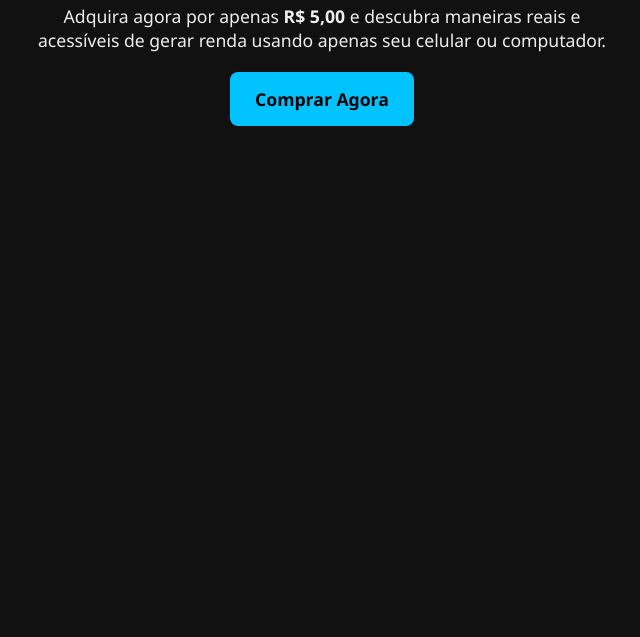
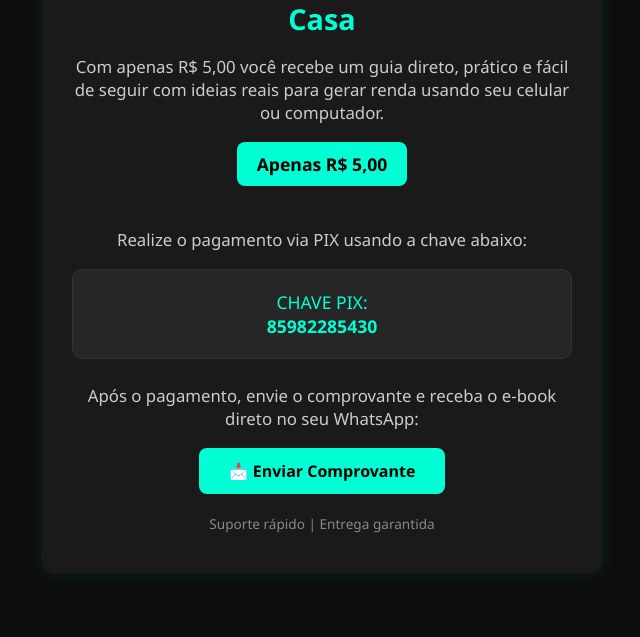
Before and after one commit to gutincascadebala/ebook-renda-extra, a plain HTML site: page index.html in a window 1280 px wide. Shown: the part 163-800 px from the top of the page, without its empty margins (318-958 px from the left). Drawn offline with Linux system fonts and the light colour scheme.

Commit message:
Add files via upload

```diff
--- a/index.html
+++ b/index.html
@@ -1,96 +1,109 @@
-
 <!DOCTYPE html>
 <html lang="pt-BR">
 <head>
   <meta charset="UTF-8" />
   <meta name="viewport" content="width=device-width, initial-scale=1.0" />
-  <title>Compre o Guia de Renda Extra</title>
+  <title>Guia de Renda Extra</title>
   <style>
     body {
       margin: 0;
       padding: 0;
       font-family: 'Segoe UI', sans-serif;
-      background-color: #111;
-      color: #eee;
+      background-color: #0d0d0d;
+      color: #f1f1f1;
+      display: flex;
+      justify-content: center;
+      align-items: center;
+      min-height: 100vh;
     }
 
     .container {
-      max-width: 600px;
-      margin: 0 auto;
-      padding: 40px 20px;
+      background-color: #1a1a1a;
+      padding: 40px 30px;
+      border-radius: 12px;
+      max-width: 500px;
+      width: 90%;
+      box-shadow: 0 0 20px rgba(0, 255, 170, 0.1);
       text-align: center;
     }
 
     h1 {
-      font-size: 2rem;
-      margin-bottom: 20px;
+      font-size: 1.8rem;
+      margin-bottom: 15px;
+      color: #00ffd5;
     }
 
     p {
-      font-size: 1.1rem;
-      margin-bottom: 20px;
+      font-size: 1.05rem;
+      margin-bottom: 18px;
+      color: #ccc;
     }
 
-    .buy-button {
-      background-color: #00c3ff;
+    .price {
+      background: #00ffd5;
       color: #000;
-      padding: 15px 25px;
-      border: none;
+      padding: 10px 20px;
       border-radius: 8px;
       font-size: 1.1rem;
       font-weight: bold;
-      cursor: pointer;
-      text-decoration: none;
       display: inline-block;
+      margin-bottom: 25px;
     }
 
-    .buy-button:hover {
-      background-color: #00a8e0;
+    .pix-box {
+      background-color: #262626;
+      padding: 20px;
+      border-radius: 10px;
+      margin-bottom: 25px;
+      border: 1px solid #333;
+      font-size: 1.1rem;
+      color: #00ffd5;
+      word-break: break-word;
     }
 
-    .payment-page {
-      display: none;
-      margin-top: 40px;
-      background-color: #222;
-      padding: 30px;
-      border-radius: 10px;
+    .cta-button {
+      display: inline-block;
+      padding: 12px 30px;
+      background-color: #00ffd5;
+      color: #000;
+      text-decoration: none;
+      border-radius: 8px;
+      font-size: 1rem;
+      font-weight: bold;
+      transition: background-color 0.3s;
     }
 
-    .qr {
-      margin: 20px 0;
+    .cta-button:hover {
+      background-color: #00c9ab;
     }
 
-    .pix-code {
-      word-break: break-word;
-      background-color: #333;
-      color: #0f0;
-      padding: 15px;
-      border-radius: 10px;
-      font-family: monospace;
-      font-size: 0.95rem;
+    .footer {
+      margin-top: 20px;
+      font-size: 0.85rem;
+      color: #888;
     }
   </style>
 </head>
 <body>
   <div class="container">
     <h1>Guia Prático: Ganhe Dinheiro em Casa</h1>
-    <p>Adquira agora por apenas <strong>R$ 5,00</strong> e descubra maneiras reais e acessíveis de gerar renda usando apenas seu celular ou computador.</p>
-    <a class="buy-button" onclick="mostrarPagamento()">Comprar Agora</a>
+    <p>Com apenas R$ 5,00 você recebe um guia direto, prático e fácil de seguir com ideias reais para gerar renda usando seu celular ou computador.</p>
 
-    <div id="pagamento" class="payment-page">
-      <h2>Pagamento via PIX</h2>
-      <p>Escaneie o QR Code abaixo ou copie o código PIX:</p>
-      <div class="qr">
-        <img src="https://api.qrserver.com/v1/create-qr-code/?size=250x250&data=00020126360014BR.GOV.BCB.PIX0114+558598228543052040000530398654045.005802BR5925Jose%20Gutemberg%20Cordeiro%20A6009SAO%20PAULO62140510R8BhBNDB0X63046152" alt="QR Code PIX">
-      </div>
-      <p class="pix-code">00020126360014BR.GOV.BCB.PIX0114+558598228543052040000530398654045.005802BR5925Jose Gutemberg Cordeiro A6009SAO PAULO62140510R8BhBNDB0X63046152</p>
+    <div class="price">Apenas R$ 5,00</div>
+
+    <p>Realize o pagamento via PIX usando a chave abaixo:</p>
+
+    <div class="pix-box">
+      CHAVE PIX:<br>
+      <strong>85982285430</strong>
+    </div>
+
+    <p>Após o pagamento, envie o comprovante e receba o e-book direto no seu WhatsApp:</p>
+    <a href="https://wa.me/5585982285430" class="cta-button">📩 Enviar Comprovante</a>
+
+    <div class="footer">
+      Suporte rápido | Entrega garantida
     </div>
   </div>
-
-  <script>
-    function mostrarPagamento() {
-      document.getElementById('pagamento').style.display = 'block';
-    }
-  </script>
 </body>
 </html>
```
